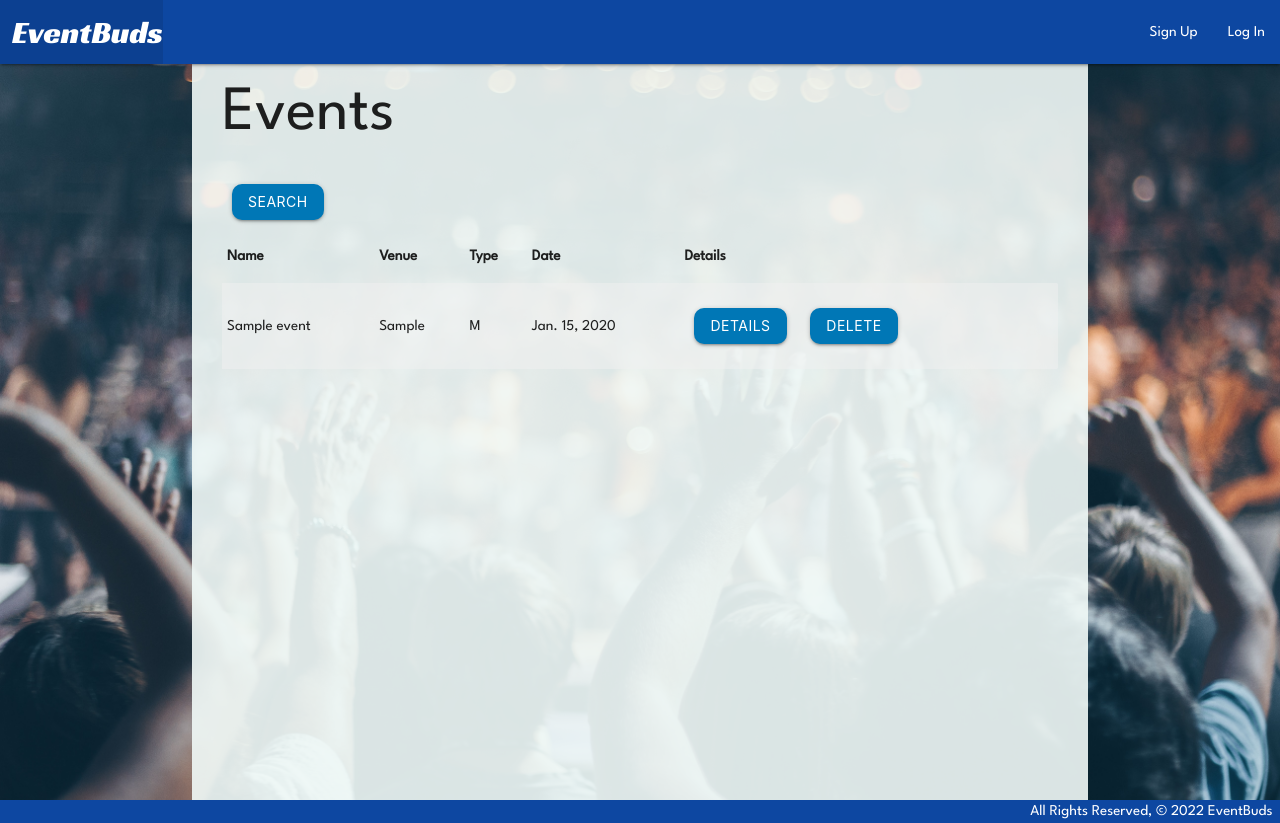
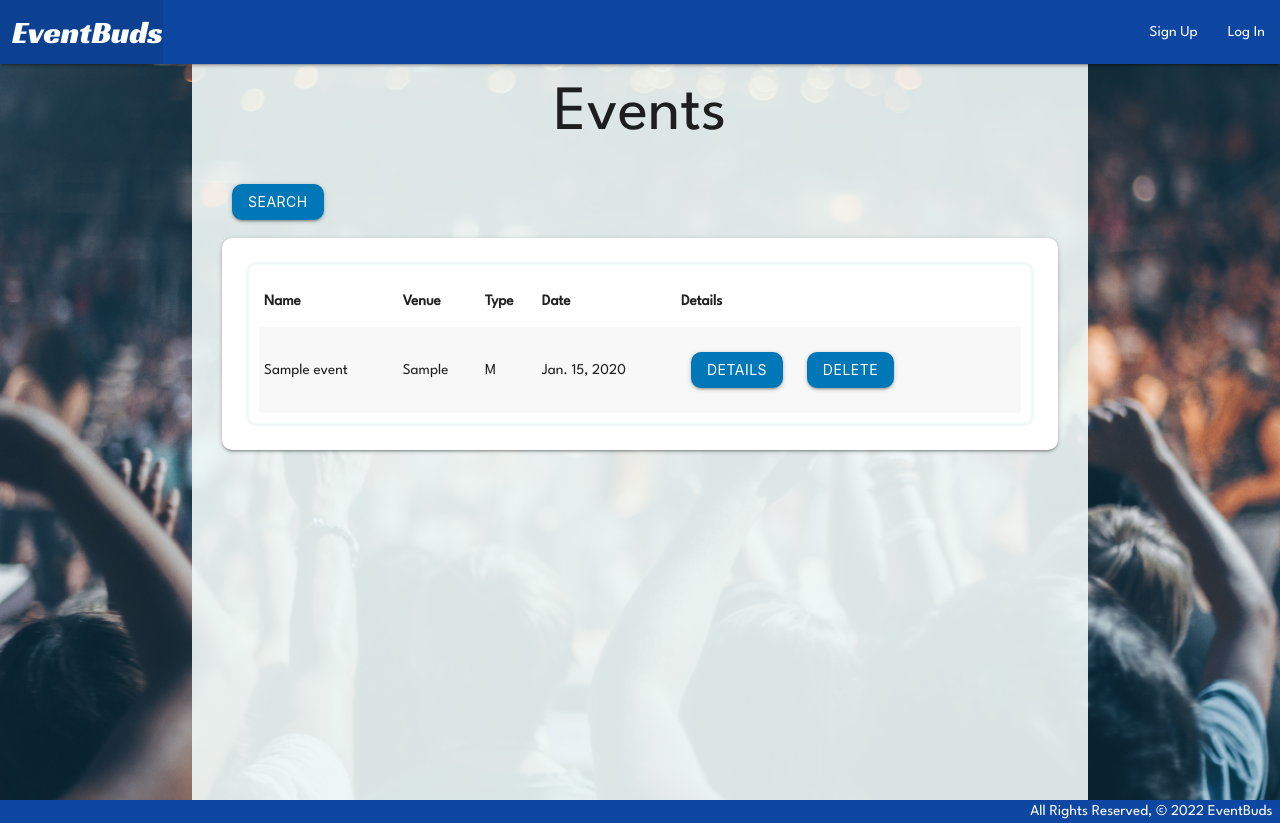
Before and after one commit to diggy63/eventbuds, a Django app: page /events/ in a window 1280 px wide. Run offline with Django 4.2, Linux system fonts and the light colour scheme; tables that the repository leaves empty hold one stand-in row (values such as "Sample post"); some libraries are stand-ins or nearby versions.

Commit message:
fixed css bugs

```diff
--- a/main_app/templates/events/index.html
+++ b/main_app/templates/events/index.html
@@ -2,9 +2,11 @@
 
 {% block content %}
 
-<h1 class="margintopvh">Events</h1>
+<h1 class="margintopvh center">Events</h1>
 <a href="{% url 'search' %}"><button class="btn">Search</button></a>
-
+<div class="card round">
+  <div class="card-content">
+    <div class="border round">
 <table class="striped responsive-table">
   <thead>
     <tr>
@@ -33,5 +35,8 @@
     {% endfor %}
   </tbody>
 </table>
+</div>
+</div>
+</div>
 
 {% endblock content %}
--- a/main_app/templates/events/search.html
+++ b/main_app/templates/events/search.html
@@ -1,7 +1,7 @@
 {% extends 'base.html' %} {% block content %}
 <div>
 
-  <h1 class="margintopvh">Search For Events</h1>
+  <h1 class="margintopvh center">Search For Events</h1>
   </div>
   <div class="card round">
     <div class="card-content">
```
